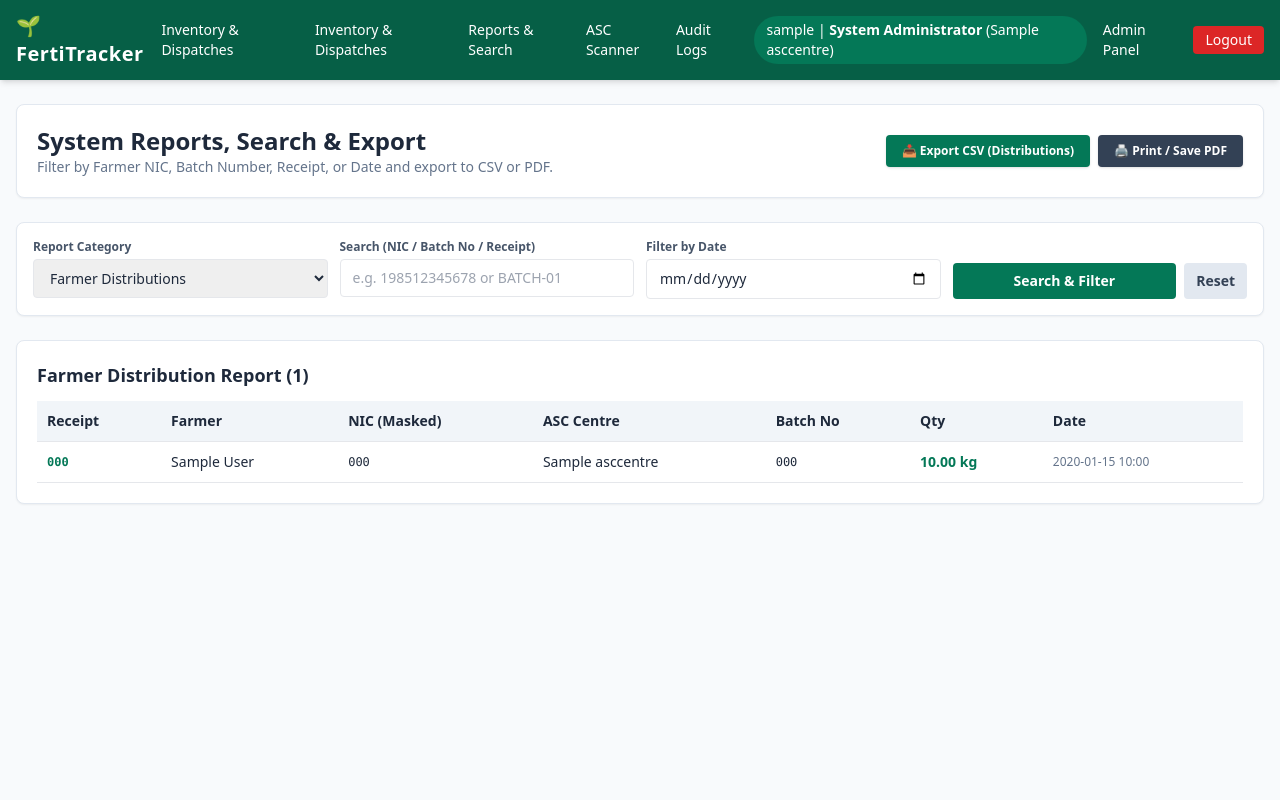
After one commit to Anupama3942/fertitracker, a Django app: page /distributions/reports/ in a window 1280 px wide. The commit adds this page. Run offline with Django 5.2, Linux system fonts and the light colour scheme; a user stored in the database is signed in; tables that the repository leaves empty hold one stand-in row (values such as "Sample post"); some libraries are stand-ins or nearby versions.

Commit message:
feat(reports-search): add multi-criteria search/filter and CSV/PDF report exports for distributions, stocks, and dispatches

```diff
--- a/distributions/urls.py
+++ b/distributions/urls.py
@@ -6,4 +6,6 @@ urlpatterns = [
     path('asc/scan/', views.asc_scanner_view, name='asc_scanner'),
     path('receipt/<str:receipt_number>/', views.distribution_receipt_view, name='distribution_receipt'),
     path('audit/logs/', views.audit_logs_view, name='audit_logs'),
+    path('reports/', views.reports_and_search_view, name='reports_search'),
+    path('reports/export-csv/', views.export_report_csv, name='export_report_csv'),
 ]
--- a/distributions/views.py
+++ b/distributions/views.py
@@ -6,6 +6,11 @@ from core.models import Season
 from farmers.models import Farmer, QRToken
 from .models import FertilizerDistribution, AuditLog
 from .services import process_qr_distribution
+import csv
+from django.http import HttpResponse
+from django.db.models import Q
+import inventory.models as inv_models
+from inventory.models import ASCStock
 
 @role_required('FARMER')
 def farmer_qr_dashboard(request):
@@ -86,3 +91,139 @@ def audit_logs_view(request):
     """
     logs = AuditLog.objects.select_related('user').order_by('-timestamp')[:100]
     return render(request, 'distributions/audit_logs.html', {'logs': logs})
+
+
+DispatchModel = (
+    getattr(inv_models, 'Dispatch', None)
+    or getattr(inv_models, 'WarehouseDispatch', None)
+    or getattr(inv_models, 'StockDispatch', None)
+    or getattr(inv_models, 'FertilizerDispatch', None)
+)
+
+@role_required('ADMIN', 'AUDITOR', 'ASC_OFFICER', 'WAREHOUSE_OFFICER')
+def reports_and_search_view(request):
+    """
+    Search & Filter (NIC, Batch No, Date) සහ Reports (Stock, Dispatch/Discrepancy, Distributions) පෙන්වන පිටුව.
+    """
+    q = request.GET.get('q', '').strip()
+    date_filter = request.GET.get('date', '').strip()
+    report_type = request.GET.get('type', 'distributions')
+
+    distributions = FertilizerDistribution.objects.select_related(
+        'farmer', 'asc_centre', 'batch__product', 'season', 'issued_by'
+    ).order_by('-distributed_at')
+
+    stocks = ASCStock.objects.select_related(
+        'asc_centre', 'batch__product'
+    ).order_by('batch__expiry_date')
+
+    dispatches = DispatchModel.objects.select_related(
+        'warehouse', 'asc_centre', 'batch'
+    ).order_by('-dispatched_at') if DispatchModel else []
+
+    # ASC Officer හට තමන්ගේ ASC එකේ දත්ත පමණක් පෙන්වීම
+    if request.user.role == 'ASC_OFFICER' and request.user.asc_centre:
+        distributions = distributions.filter(asc_centre=request.user.asc_centre)
+        stocks = stocks.filter(asc_centre=request.user.asc_centre)
+        if DispatchModel:
+            dispatches = dispatches.filter(asc_centre=request.user.asc_centre)
+
+    # Search Query (NIC, Name, Receipt, Batch Number)
+    if q:
+        distributions = distributions.filter(
+            Q(farmer__nic_number__icontains=q) |
+            Q(farmer__full_name__icontains=q) |
+            Q(batch__batch_number__icontains=q) |
+            Q(receipt_number__icontains=q)
+        )
+        stocks = stocks.filter(
+            Q(batch__batch_number__icontains=q) |
+            Q(asc_centre__name__icontains=q) |
+            Q(batch__product__name__icontains=q)
+        )
+        if DispatchModel:
+            dispatches = dispatches.filter(
+                Q(dispatch_reference__icontains=q) |
+                Q(batch__batch_number__icontains=q) |
+                Q(asc_centre__name__icontains=q)
+            )
+
+    # Date Filter
+    if date_filter:
+        distributions = distributions.filter(distributed_at__date=date_filter)
+        if DispatchModel:
+            dispatches = dispatches.filter(dispatched_at__date=date_filter)
+
+    context = {
+        'q': q,
+        'date_filter': date_filter,
+        'report_type': report_type,
+        'distributions': distributions[:200],
+        'stocks': stocks,
+        'dispatches': dispatches,
+    }
+    return render(request, 'distributions/reports.html', context)
+
+
+@role_required('ADMIN', 'AUDITOR', 'ASC_OFFICER', 'WAREHOUSE_OFFICER')
+def export_report_csv(request):
+    """
+    තෝරාගත් වාර්තාව (Distributions, Stock, හෝ Dispatches) CSV ගොනුවක් ලෙස Download කිරීම.
+    """
+    report_type = request.GET.get('type', 'distributions')
+    q = request.GET.get('q', '').strip()
+    date_filter = request.GET.get('date', '').strip()
+
+    response = HttpResponse(content_type='text/csv')
+    response['Content-Disposition'] = f'attachment; filename="fertitracker_{report_type}_report.csv"'
+    writer = csv.writer(response)
+
+    if report_type == 'stocks':
+        writer.writerow(['ASC Centre', 'Product', 'Batch Number', 'Expiry Date', 'Bags on Hand'])
+        qs = ASCStock.objects.select_related('asc_centre', 'batch__product').order_by('batch__expiry_date')
+        if request.user.role == 'ASC_OFFICER' and request.user.asc_centre:
+            qs = qs.filter(asc_centre=request.user.asc_centre)
+        if q:
+            qs = qs.filter(Q(batch__batch_number__icontains=q) | Q(asc_centre__name__icontains=q))
+        for st in qs:
+            writer.writerow([st.asc_centre.name, st.batch.product.name, st.batch.batch_number, st.batch.expiry_date, st.bags_on_hand])
+
+    elif report_type == 'dispatches' and DispatchModel:
+        writer.writerow(['Reference', 'Warehouse', 'ASC Centre', 'Batch', 'Dispatched Bags', 'Good Bags', 'Damaged Bags', 'Status', 'Date'])
+        qs = DispatchModel.objects.select_related('warehouse', 'asc_centre', 'batch').order_by('-dispatched_at')
+        if request.user.role == 'ASC_OFFICER' and request.user.asc_centre:
+            qs = qs.filter(asc_centre=request.user.asc_centre)
+        if q:
+            qs = qs.filter(Q(dispatch_reference__icontains=q) | Q(batch__batch_number__icontains=q))
+        if date_filter:
+            qs = qs.filter(dispatched_at__date=date_filter)
+        for d in qs:
+            writer.writerow([
+                d.dispatch_reference, d.warehouse.name, d.asc_centre.name,
+                d.batch.batch_number, d.dispatched_bags, d.received_good_bags,
+                d.damaged_bags, d.status, d.dispatched_at.strftime('%Y-%m-%d %H:%M')
+            ])
+
+    else:
+        writer.writerow(['Receipt No', 'Farmer Name', 'Masked NIC', 'ASC Centre', 'Product', 'Batch No', 'Quantity (kg)', 'Season', 'Issued By', 'Date'])
+        qs = FertilizerDistribution.objects.select_related('farmer', 'asc_centre', 'batch__product', 'season', 'issued_by').order_by('-distributed_at')
+        if request.user.role == 'ASC_OFFICER' and request.user.asc_centre:
+            qs = qs.filter(asc_centre=request.user.asc_centre)
+        if q:
+            qs = qs.filter(Q(farmer__nic_number__icontains=q) | Q(batch__batch_number__icontains=q) | Q(receipt_number__icontains=q))
+        if date_filter:
+            qs = qs.filter(distributed_at__date=date_filter)
+        for dist in qs:
+            writer.writerow([
+                dist.receipt_number, dist.farmer.full_name, dist.farmer.masked_nic,
+                dist.asc_centre.name, dist.batch.product.name, dist.batch.batch_number,
+                dist.quantity_kg, dist.season.name, dist.issued_by.username,
+                dist.distributed_at.strftime('%Y-%m-%d %H:%M')
+            ])
+
+    AuditLog.objects.create(
+        user=request.user,
+        action=f"REPORT_EXPORTED_CSV",
+        details=f"Exported {report_type} report to CSV."
+    )
+    return response
--- a/templates/base.html
+++ b/templates/base.html
@@ -23,6 +23,16 @@
             href="{% url 'inventory_list' %}"
             class="hover:underline font-medium"
             >Inventory & Dispatches</a
+          >
+          <a
+            href="{% url 'inventory_list' %}"
+            class="hover:underline font-medium"
+            >Inventory & Dispatches</a
+          >
+          <a
+            href="{% url 'reports_search' %}"
+            class="hover:underline font-medium"
+            >Reports & Search</a
           >
           {% endif %}
 
--- /dev/null
+++ b/templates/distributions/reports.html
@@ -0,0 +1,153 @@
+{% extends 'base.html' %}
+{% block content %}
+<div class="space-y-6">
+    <!-- Header & Export Buttons -->
+    <div class="bg-white p-5 rounded-lg shadow-sm border border-slate-200 flex flex-col md:flex-row justify-between items-start md:items-center gap-4">
+        <div>
+            <h1 class="text-2xl font-bold text-slate-800">System Reports, Search & Export</h1>
+            <p class="text-sm text-slate-500">Filter by Farmer NIC, Batch Number, Receipt, or Date and export to CSV or PDF.</p>
+        </div>
+        <div class="flex gap-2 print:hidden">
+            <a href="{% url 'export_report_csv' %}?type={{ report_type }}&q={{ q }}&date={{ date_filter }}" class="bg-emerald-700 hover:bg-emerald-800 text-white text-xs font-semibold px-4 py-2 rounded shadow">
+                📥 Export CSV ({{ report_type|title }})
+            </a>
+            <button onclick="window.print()" class="bg-slate-700 hover:bg-slate-800 text-white text-xs font-semibold px-4 py-2 rounded shadow">
+                🖨️ Print / Save PDF
+            </button>
+        </div>
+    </div>
+
+    <!-- Search & Filter Bar -->
+    <form method="get" class="bg-white p-4 rounded-lg shadow-sm border border-slate-200 grid grid-cols-1 md:grid-cols-4 gap-3 print:hidden">
+        <div>
+            <label class="block text-xs font-semibold text-slate-600 mb-1">Report Category</label>
+            <select name="type" class="w-full border rounded px-3 py-2 text-sm">
+                <option value="distributions" {% if report_type == 'distributions' %}selected{% endif %}>Farmer Distributions</option>
+                <option value="stocks" {% if report_type == 'stocks' %}selected{% endif %}>ASC Stock & Expiry (FEFO)</option>
+                <option value="dispatches" {% if report_type == 'dispatches' %}selected{% endif %}>Dispatches & Discrepancies</option>
+            </select>
+        </div>
+        <div>
+            <label class="block text-xs font-semibold text-slate-600 mb-1">Search (NIC / Batch No / Receipt)</label>
+            <input type="text" name="q" value="{{ q }}" placeholder="e.g. 198512345678 or BATCH-01" class="w-full border rounded px-3 py-2 text-sm">
+        </div>
+        <div>
+            <label class="block text-xs font-semibold text-slate-600 mb-1">Filter by Date</label>
+            <input type="date" name="date" value="{{ date_filter }}" class="w-full border rounded px-3 py-2 text-sm">
+        </div>
+        <div class="flex items-end gap-2">
+            <button type="submit" class="bg-emerald-700 hover:bg-emerald-800 text-white font-semibold px-4 py-2 rounded text-sm w-full">Search & Filter</button>
+            <a href="{% url 'reports_search' %}" class="bg-slate-200 hover:bg-slate-300 text-slate-700 font-semibold px-3 py-2 rounded text-sm">Reset</a>
+        </div>
+    </form>
+
+    <!-- 1. Farmer Distributions Table -->
+    {% if report_type == 'distributions' %}
+    <div class="bg-white p-5 rounded-lg shadow-sm border border-slate-200">
+        <h2 class="text-lg font-bold text-slate-800 mb-3">Farmer Distribution Report ({{ distributions|length }})</h2>
+        <div class="overflow-x-auto">
+            <table class="w-full text-left border-collapse text-sm">
+                <thead>
+                    <tr class="bg-slate-100 border-b">
+                        <th class="p-2.5">Receipt</th>
+                        <th class="p-2.5">Farmer</th>
+                        <th class="p-2.5">NIC (Masked)</th>
+                        <th class="p-2.5">ASC Centre</th>
+                        <th class="p-2.5">Batch No</th>
+                        <th class="p-2.5">Qty</th>
+                        <th class="p-2.5">Date</th>
+                    </tr>
+                </thead>
+                <tbody>
+                    {% for dist in distributions %}
+                    <tr class="border-b">
+                        <td class="p-2.5 font-mono text-xs font-bold">
+                            <a href="{% url 'distribution_receipt' dist.receipt_number %}" class="text-emerald-700 hover:underline">{{ dist.receipt_number }}</a>
+                        </td>
+                        <td class="p-2.5">{{ dist.farmer.full_name }}</td>
+                        <td class="p-2.5 font-mono text-xs">{{ dist.farmer.masked_nic }}</td>
+                        <td class="p-2.5">{{ dist.asc_centre.name }}</td>
+                        <td class="p-2.5 font-mono text-xs">{{ dist.batch.batch_number }}</td>
+                        <td class="p-2.5 font-bold text-emerald-700">{{ dist.quantity_kg }} kg</td>
+                        <td class="p-2.5 text-xs text-slate-500">{{ dist.distributed_at|date:"Y-m-d H:i" }}</td>
+                    </tr>
+                    {% empty %}
+                    <tr><td colspan="7" class="p-4 text-center text-slate-500">No matching distribution records found.</td></tr>
+                    {% endfor %}
+                </tbody>
+            </table>
+        </div>
+    </div>
+    {% endif %}
+
+    <!-- 2. ASC Stock & FEFO Expiry Report -->
+    {% if report_type == 'stocks' %}
+    <div class="bg-white p-5 rounded-lg shadow-sm border border-slate-200">
+        <h2 class="text-lg font-bold text-slate-800 mb-3">ASC Stock & FEFO Expiry Report ({{ stocks|length }})</h2>
+        <table class="w-full text-left border-collapse text-sm">
+            <thead>
+                <tr class="bg-slate-100 border-b">
+                    <th class="p-2.5">ASC Centre</th>
+                    <th class="p-2.5">Product</th>
+                    <th class="p-2.5">Batch Number</th>
+                    <th class="p-2.5">Expiry Date (FEFO)</th>
+                    <th class="p-2.5">Bags on Hand</th>
+                </tr>
+            </thead>
+            <tbody>
+                {% for st in stocks %}
+                <tr class="border-b">
+                    <td class="p-2.5 font-medium">{{ st.asc_centre.name }}</td>
+                    <td class="p-2.5">{{ st.batch.product.name }}</td>
+                    <td class="p-2.5 font-mono text-xs">{{ st.batch.batch_number }}</td>
+                    <td class="p-2.5 font-mono text-xs">{{ st.batch.expiry_date }}</td>
+                    <td class="p-2.5 font-bold {% if st.bags_on_hand < 10 %}text-red-600{% else %}text-emerald-700{% endif %}">{{ st.bags_on_hand }} bags</td>
+                </tr>
+                {% empty %}
+                <tr><td colspan="5" class="p-4 text-center text-slate-500">No stock records found.</td></tr>
+                {% endfor %}
+            </tbody>
+        </table>
+    </div>
+    {% endif %}
+
+    <!-- 3. Dispatches & Discrepancies Report -->
+    {% if report_type == 'dispatches' %}
+    <div class="bg-white p-5 rounded-lg shadow-sm border border-slate-200">
+        <h2 class="text-lg font-bold text-slate-800 mb-3">Warehouse-to-ASC Dispatches & Discrepancy Report ({{ dispatches|length }})</h2>
+        <table class="w-full text-left border-collapse text-sm">
+            <thead>
+                <tr class="bg-slate-100 border-b">
+                    <th class="p-2.5">Ref</th>
+                    <th class="p-2.5">ASC Centre</th>
+                    <th class="p-2.5">Batch</th>
+                    <th class="p-2.5">Dispatched</th>
+                    <th class="p-2.5">Good / Damaged</th>
+                    <th class="p-2.5">Status</th>
+                    <th class="p-2.5">Date</th>
+                </tr>
+            </thead>
+            <tbody>
+                {% for d in dispatches %}
+                <tr class="border-b">
+                    <td class="p-2.5 font-mono text-xs font-bold">{{ d.dispatch_reference }}</td>
+                    <td class="p-2.5">{{ d.asc_centre.name }}</td>
+                    <td class="p-2.5 font-mono text-xs">{{ d.batch.batch_number }}</td>
+                    <td class="p-2.5">{{ d.dispatched_bags }} bags</td>
+                    <td class="p-2.5">{{ d.received_good_bags }} / <span class="text-red-600 font-bold">{{ d.damaged_bags }}</span></td>
+                    <td class="p-2.5">
+                        <span class="px-2 py-0.5 rounded text-xs font-bold {% if d.status == 'DISCREPANCY' %}bg-red-100 text-red-800{% elif d.status == 'RECEIVED' %}bg-emerald-100 text-emerald-800{% else %}bg-amber-100 text-amber-800{% endif %}">
+                            {{ d.status }}
+                        </span>
+                    </td>
+                    <td class="p-2.5 text-xs text-slate-500">{{ d.dispatched_at|date:"Y-m-d" }}</td>
+                </tr>
+                {% empty %}
+                <tr><td colspan="7" class="p-4 text-center text-slate-500">No dispatch records found.</td></tr>
+                {% endfor %}
+            </tbody>
+        </table>
+    </div>
+    {% endif %}
+</div>
+{% endblock %}
```
